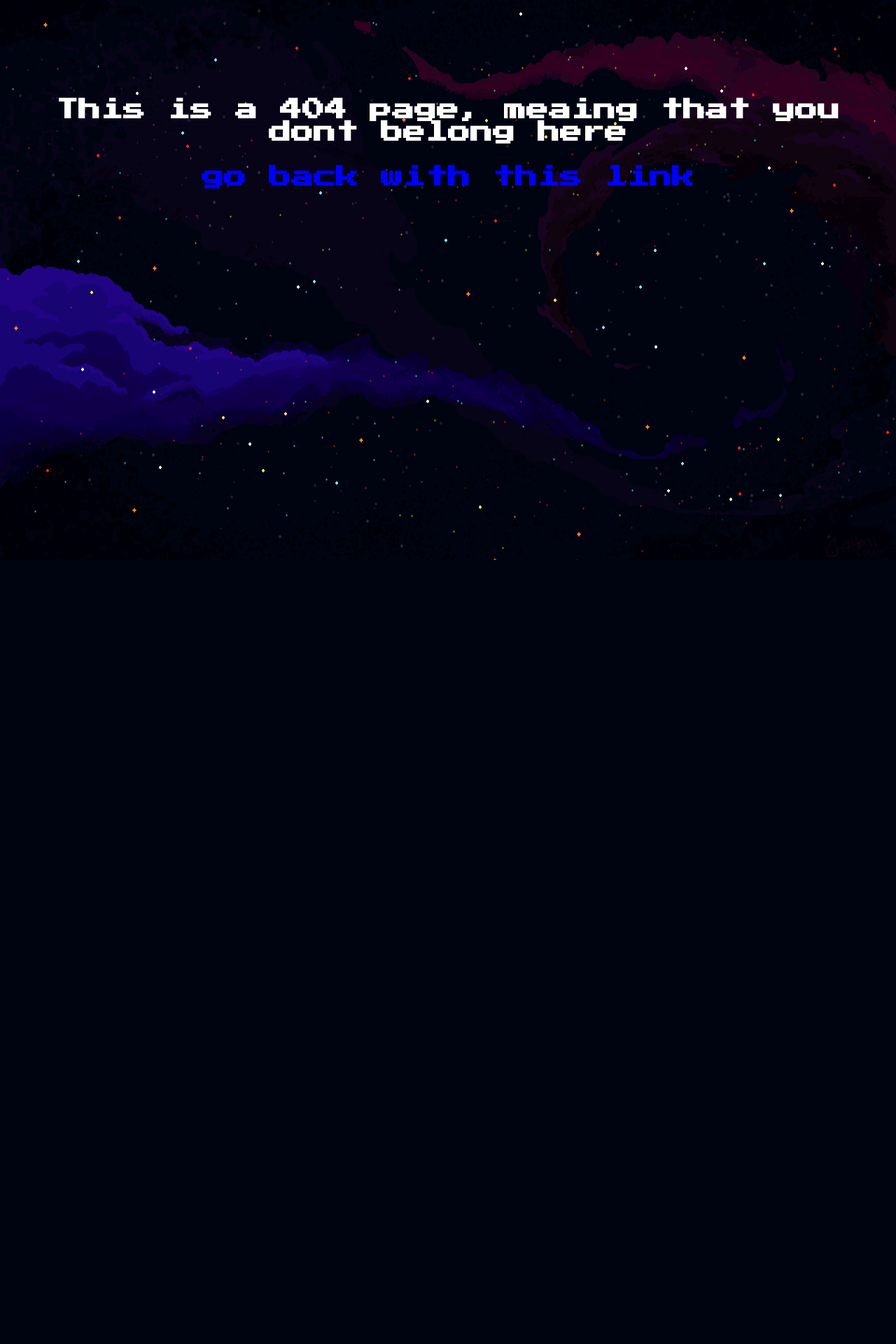
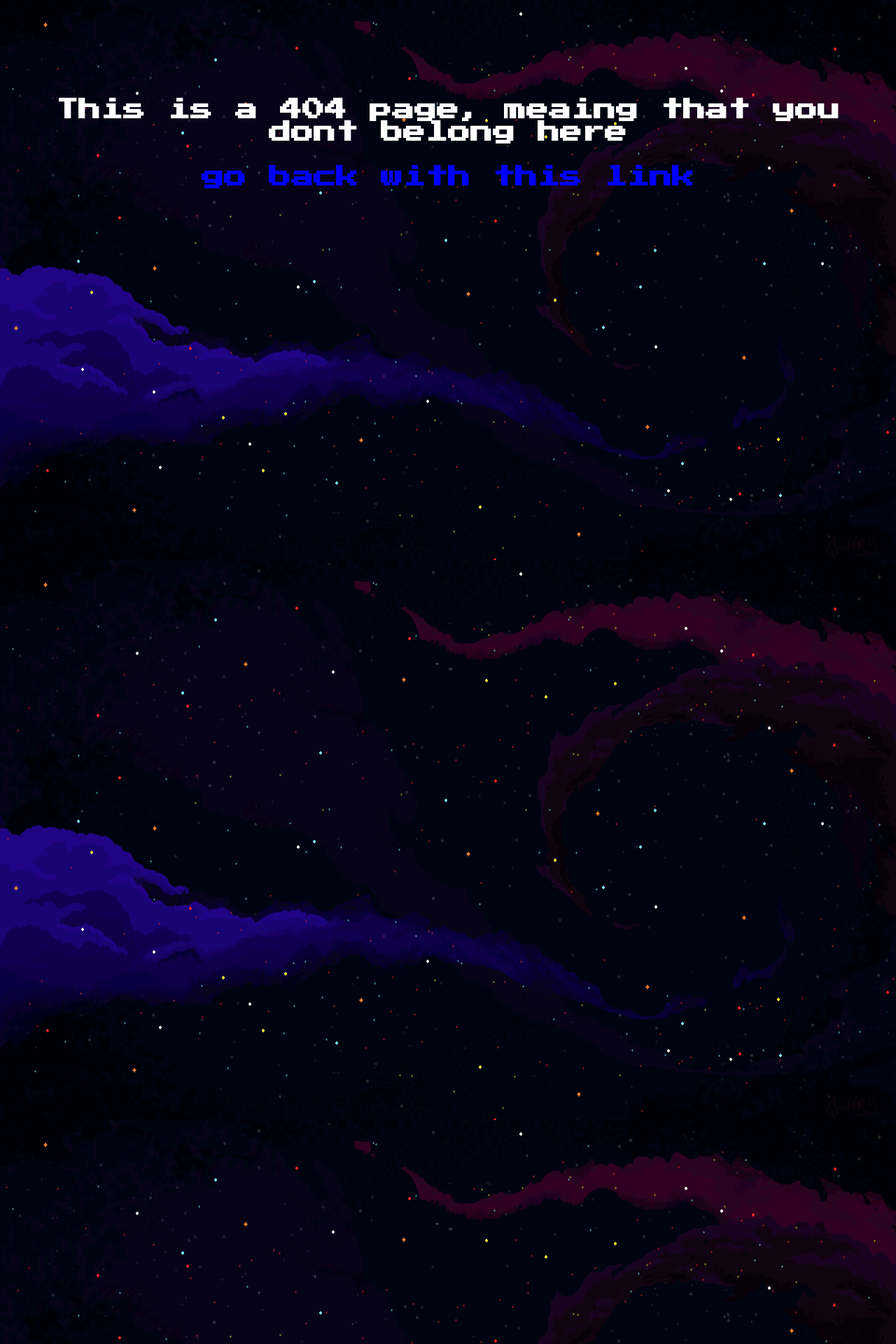
Before and after one commit to skibidiman23132/skibidiman23132.github.io, a PHP site: page /404.html in a window 1280 px wide. Shown: the top 1920 px of the page at 70% size. Before the commit the page ends 800 px from the top, so only its background shows below. Run offline with PHP 8.4, Linux system fonts and the light colour scheme.

Commit message:
Update style.css

```diff
--- a/style.css
+++ b/style.css
@@ -6,6 +6,7 @@
   width: 100vw;
   height: 100vh;
 }
+body { height: 100000px; }
 /*
 .lock
 {
```
